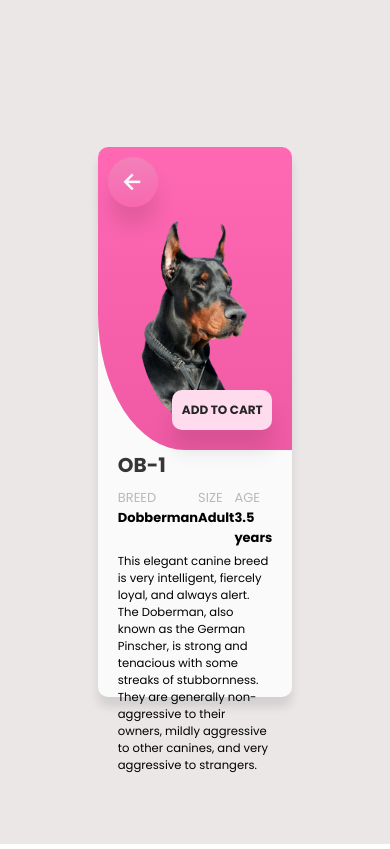
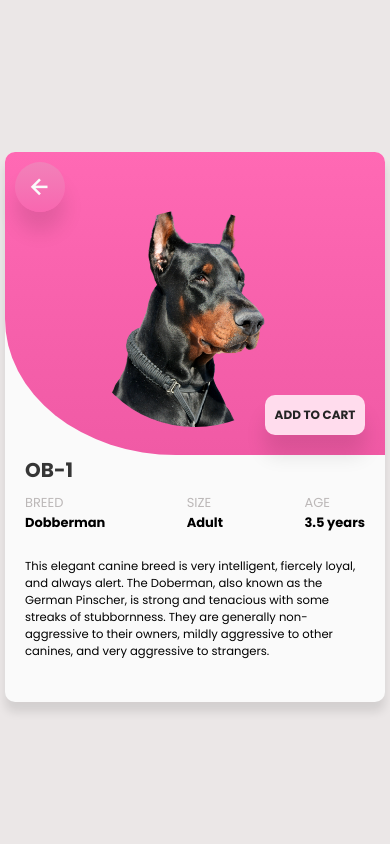
Before and after one commit to danielSuperOhh/animal-trading-card, a plain HTML site: page index.html in a window 390 px wide. Drawn offline with nearby package versions, Linux system fonts and the light colour scheme.

Commit message:
Add files via upload

```diff
--- a/style.css
+++ b/style.css
@@ -146,3 +146,9 @@
 .writeup p{
     font-size: 11.6px;
 }
+
+@media screen and (max-width: 500px){
+    .main-section{
+        padding: 5px 5px;
+    }
+}
```
